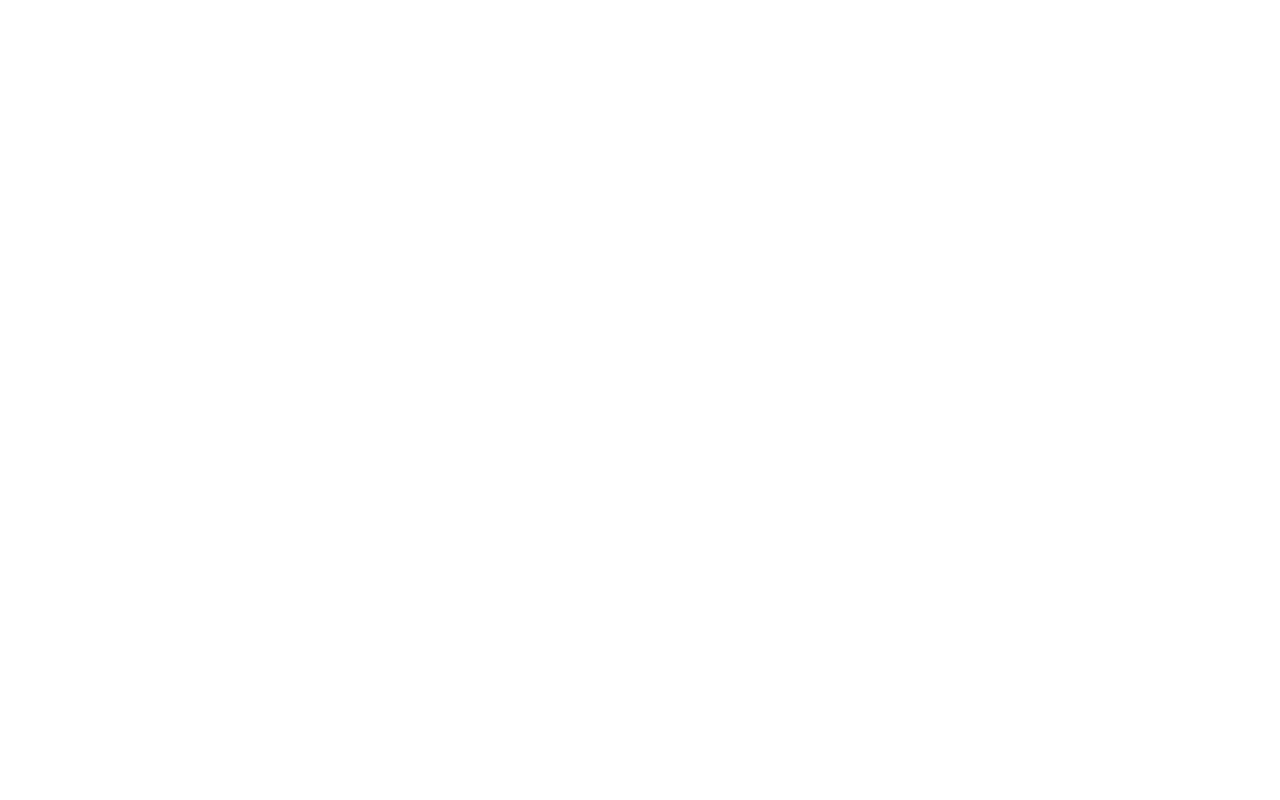
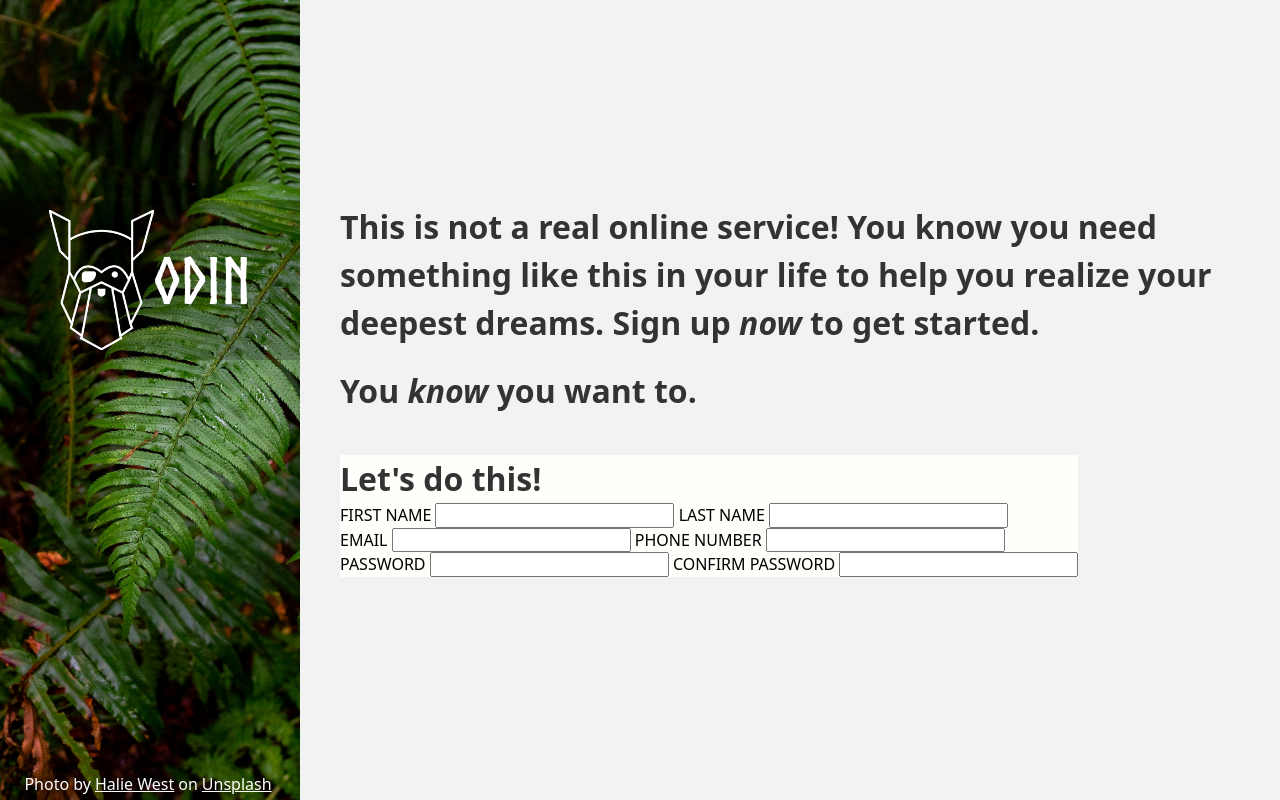
Before and after one commit to possxx/odin-sign-up-form, a website: page index.html in a window 1280 px wide. Drawn offline with nearby package versions, Linux system fonts and the light colour scheme.

Commit message:
Complete sidebar background layout

```diff
--- a/index.html
+++ b/index.html
@@ -7,6 +7,43 @@
     <title>Odin-Sign-Up-Form</title>
 </head>
 <body>
-
+    <div class="form-section">
+        <div class="background-section">
+            <div class="logo-container">
+                <div class="logo"><img src="./images/odin-lined.png" alt="Odin-Logo"></div>
+                <div class="logo-text">ODIN</div>
+            </div>
+            <div class="credits-container">Photo by <a href="https://unsplash.com/de/@haliewestphoto">Halie West</a> on <a href="https://unsplash.com/">Unsplash</a></div>
+        </div>
+        <div class="form-container">
+            <div class="form-subcontainer">
+                <div class="text-container">This is not a real online service! You know you need something like this in your life to help you realize your deepest dreams. Sign up <em>now</em> to get started.</div>
+                <div class="text-container">You <em>know</em> you want to.</div>
+            </div>
+            <div class="form-subcontainer">
+                <form action="/send-data" method="post">
+                    <div class="form">
+                        <div class="text-container">Let's do this!</div>
+                        <div class="form-content">
+                            <div class="name"></div>
+                            <label for="first-name">FIRST NAME</label>
+                            <input type="text" id="first-name" name="first-name">
+                            <label for="last-name">LAST NAME</label>
+                            <input type="text" id="last-name" name="last-name">
+                            <div class="contact"></div>
+                            <label for="email">EMAIL</label>
+                            <input type="email" id="email" name="email">
+                            <label for="tel">PHONE NUMBER</label>
+                            <input type="tel" id="tel" name="tel">
+                            <div class="password"></div>
+                            <label for="pw">PASSWORD</label>
+                            <input type="pw" id="pw" name="pw">
+                            <label for="pw2">CONFIRM PASSWORD</label>
+                            <input type="pw" id="pw2" name="pw2">
+                    </div>
+                </form>
+            </div>
+        </div>
+    </div>
 </body>
 </html>
--- a/styles.css
+++ b/styles.css
@@ -7,6 +7,9 @@
 body {
     line-height: 1.5;
     -webkit-font-smoothing: antialiased;
+    overflow: hidden;
+    display: flex;
+    justify-content: center;
 }
 
 img, picture, video, canvas, svg {
@@ -25,3 +28,87 @@
     font-style: normal;
     font-weight: normal;
 }
+
+.form-section {
+    height: 100vh;
+    width: 100vw;
+    display: flex;
+    position: relative;
+}
+
+.background-section {
+    height: 100vh;
+    width: clamp(400px, 30%, 600px);
+    background-image: url("./images/halie-west-25xggax4bSA-unsplash.jpg");
+    background-size: cover;
+    position: relative;
+}
+
+.form-container {
+    background-color: hsla(0 0 95 / 1);
+    height: 100%;
+    width: clamp(700px, 100%, 100%);
+    padding: 0 40px;
+    display: flex;
+    justify-content: center;
+    align-items: flex-start;
+    flex-direction: column;
+}
+
+.logo-container {
+    width: 100%;
+    height: 160px;
+    background-color: hsla(0 0 0 / 0.2);
+    position: absolute;
+    display: flex;
+    justify-content: center;
+    align-items: center;
+    bottom: 440px;
+    user-select: none;
+}
+
+.credits-container {
+    width: 100%;
+    height: 100px;
+    position: absolute;
+    display: flex;
+    bottom: 4px;
+    color: white;
+    justify-content: center;
+    align-items: flex-end;
+    white-space: nowrap;
+}
+
+.credits-container a {
+    text-decoration: underline;
+    color: white;
+    margin: 0 4px;
+}
+
+.logo img {
+    height: 140px;
+    min-width: 100px;
+}
+
+.logo-text {
+    font-family: "norsebold";
+    color: white;
+    font-size: 64px;
+}
+
+.text-container {
+    font-size: 32px;
+    font-weight: bold;
+    color: hsla(0, 0%, 20%, 1);
+    max-width: 56ch;
+}
+
+.text-container + .text-container {
+    margin-top: 20px;
+}
+
+.form {
+    margin: 40px 0 20px;
+    background-color: hsl(99 99 99);
+    width: 100%;
+}
```
